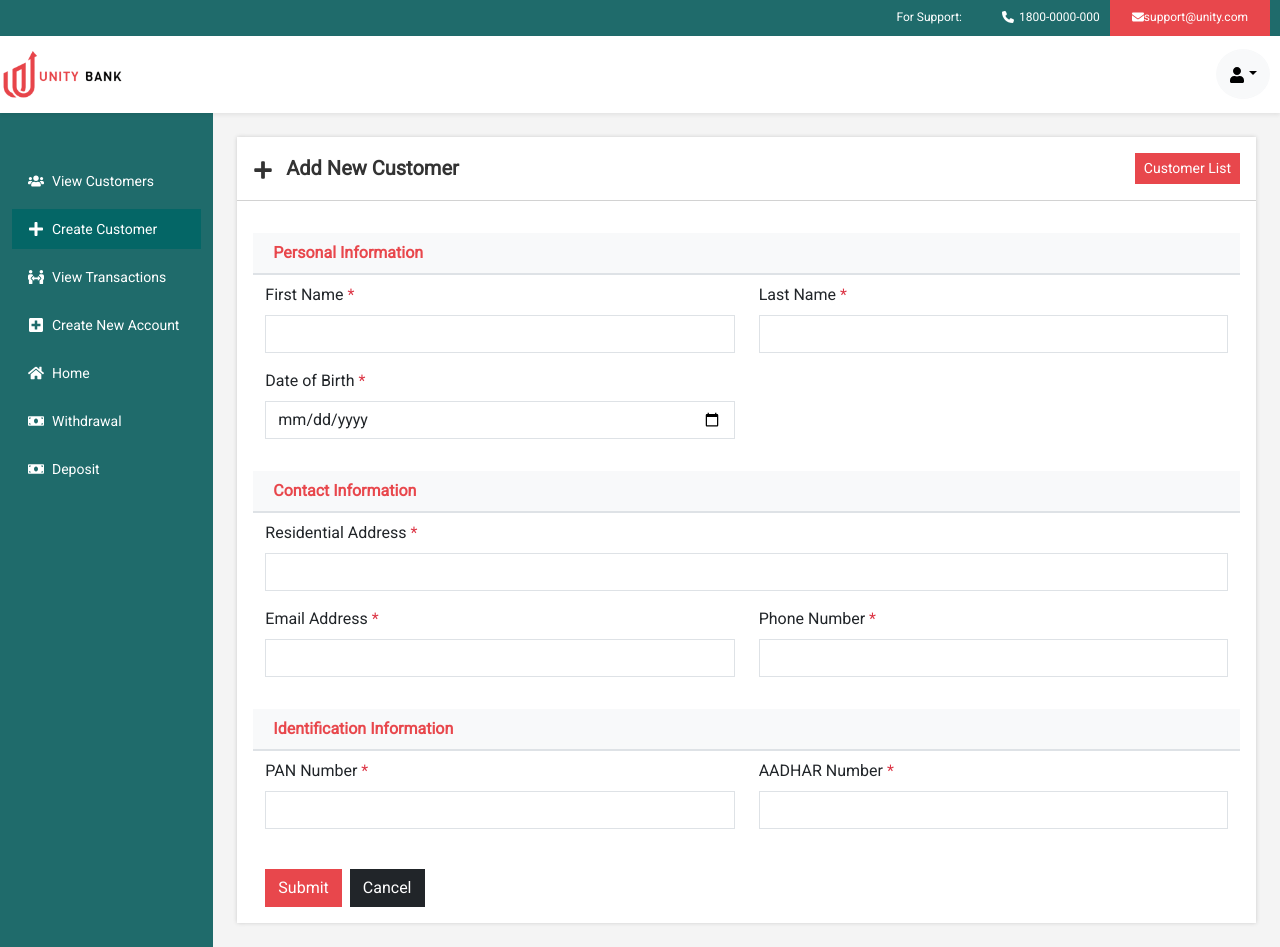
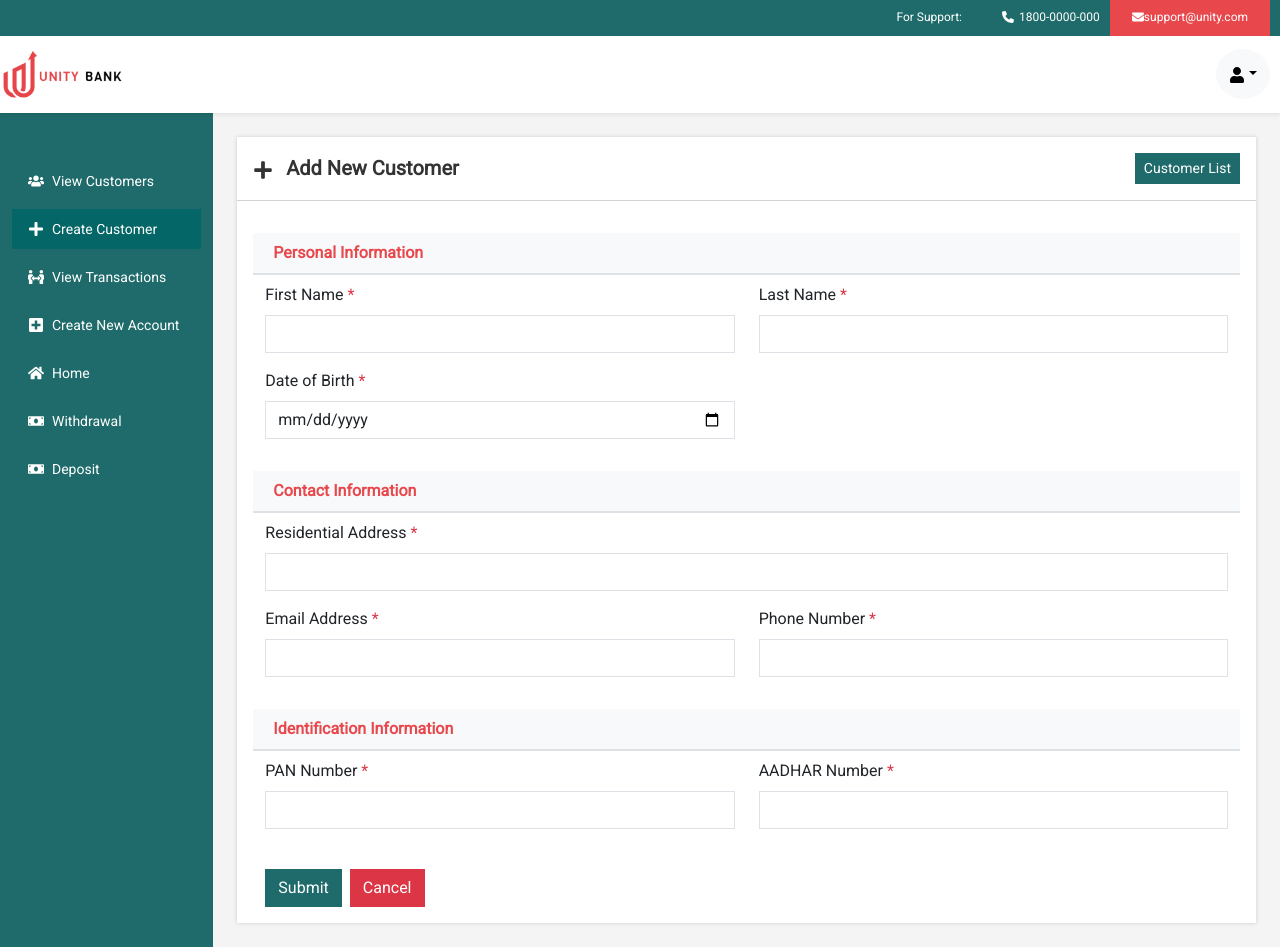
Before and after one commit to Harita-LTI/demo-retail-banking, a React (Create React App) app: page /admin/create-customer in a window 1280 px wide. Built offline with nearby package versions, Linux system fonts and the light colour scheme.

Commit message:
button color changes

```diff
--- a/src/components/common/PrimaryLinkButton/index.css
+++ b/src/components/common/PrimaryLinkButton/index.css
@@ -1,4 +1,4 @@
 .btn.btn-primary {
-  background-color: #e8474c !important;
-  border-color: #e8474c;
+  background-color: #1f6b6b !important;
+  border-color: #1f6b6b;
 }
--- a/src/pages/admin/CreateCustomer.tsx
+++ b/src/pages/admin/CreateCustomer.tsx
@@ -150,7 +150,7 @@ const CreateCustomer = () => {
         </Row>
         <Form.Group className="mt-4">
           <Button type="submit">Submit</Button>
-          <Button type="button" className="ms-2" variant="dark" onClick={() => reset()}>
+          <Button type="button" className="ms-2" variant="danger" onClick={() => reset()}>
             Cancel
           </Button>
         </Form.Group>
--- a/src/pages/user/Credit.tsx
+++ b/src/pages/user/Credit.tsx
@@ -30,7 +30,7 @@ const Credit = () => {
         </Form.Group>
         <Form.Group className="mt-4">
           <Button type="submit">Submit</Button>
-          <Button type="button" className="ms-2" variant="dark" onClick={() => reset()}>
+          <Button type="button" className="ms-2" variant="danger" onClick={() => reset()}>
             Cancel
           </Button>
         </Form.Group>
--- a/src/pages/user/Debit.tsx
+++ b/src/pages/user/Debit.tsx
@@ -30,7 +30,7 @@ const Debit = () => {
         </Form.Group>
         <Form.Group className="mt-4">
           <Button type="submit">Submit</Button>
-          <Button type="button" className="ms-2" variant="dark" onClick={() => reset()}>
+          <Button type="button" className="ms-2" variant="danger" onClick={() => reset()}>
             Cancel
           </Button>
         </Form.Group>
```
